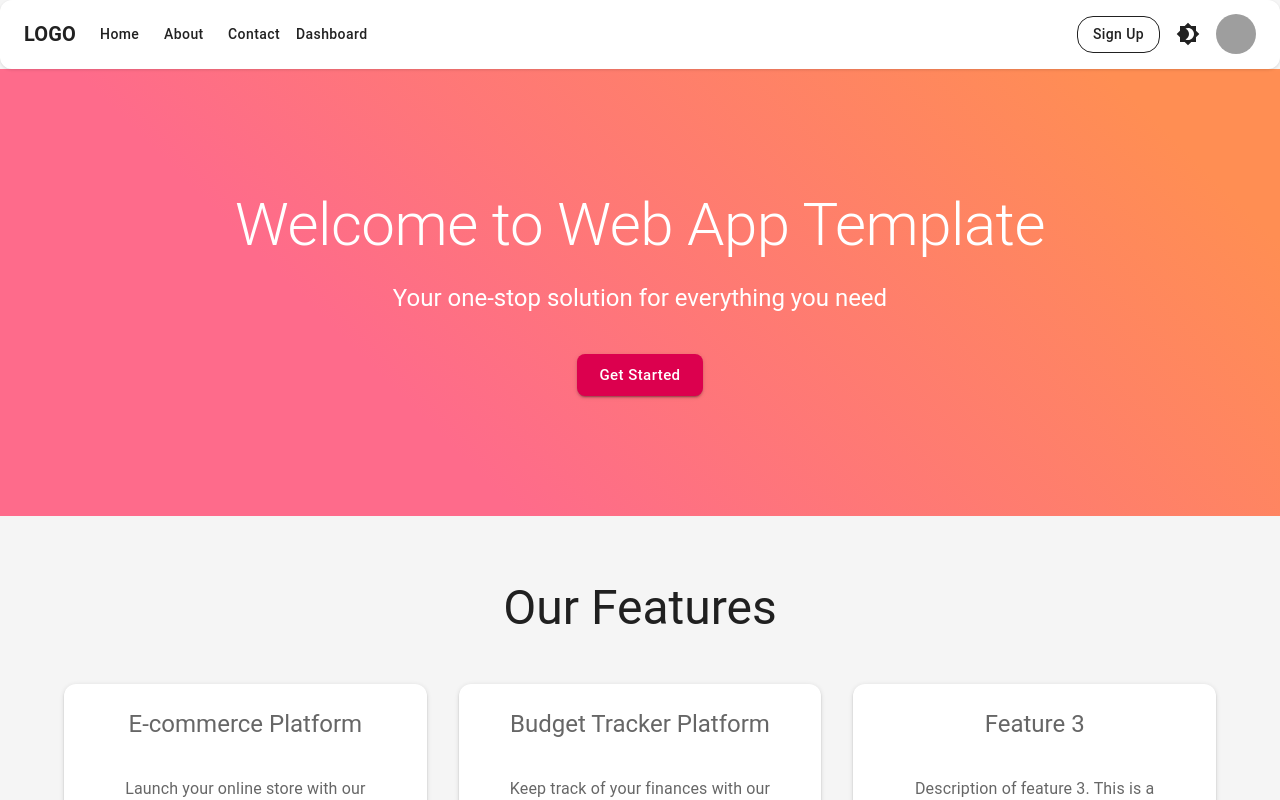
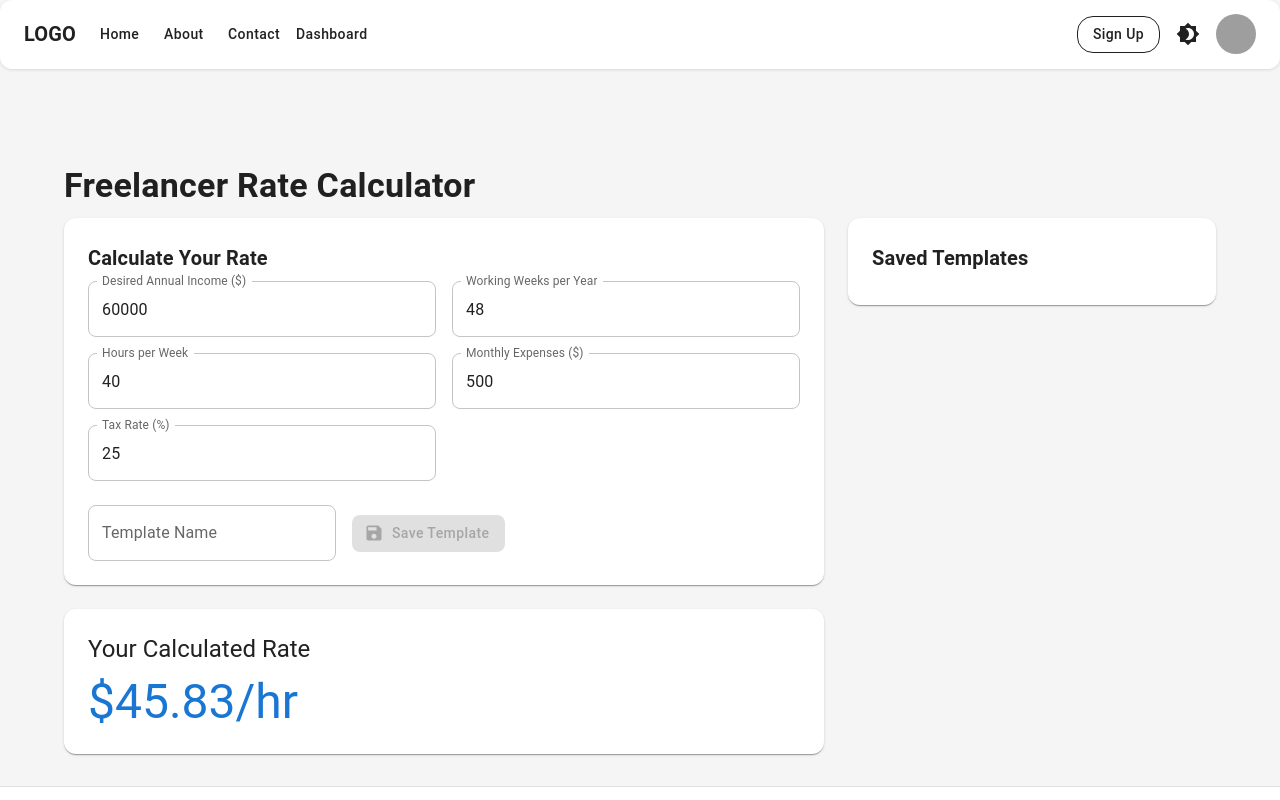
Before and after one commit to timone019/web-app-template, a React (Create React App) app: page /freelancer-calculator in a window 1280 px wide. Before the commit this address led to /. Shown: the top 800 px of the page. Built offline with nearby package versions, Linux system fonts and the light colour scheme; grey boxes are pictures that could not be loaded.

Commit message:
Home: Freelance Rate Calculator started

```diff
--- a/src/App.tsx
+++ b/src/App.tsx
@@ -31,6 +31,7 @@ import Careers from './pages/Careers';
 import JobPosting from './pages/JobPosting';
 import Features from './pages/Features';
 import BudgetTracker from './pages/BudgetTracker';
+import FreelancerCalculator from './pages/FreelancerCalculator';
 
 const App = () => {
   return (
@@ -270,6 +271,28 @@ const AppContent = () => {
                 </Box>
               }
             />
+            <Route
+              path="/freelancer-calculator"
+              element={
+                <Box sx={{ display: 'flex', flexDirection: 'column', minHeight: '100vh' }}>
+                  <Box sx={{ flex: 1, mt: 8 }}>
+                    <FreelancerCalculator />
+                  </Box>
+                  <Footer />
+                </Box>
+              }
+            />
+            <Route
+              path="/resources"
+              element={
+                <Box sx={{ display: 'flex', flexDirection: 'column', minHeight: '100vh' }}>
+                  <Box sx={{ flex: 1, mt: 8 }}>
+                    <Resources />
+                  </Box>
+                  <Footer />
+                </Box>
+              }
+            />
             <Route path="*" element={<Navigate to="/" replace />} />
           </Routes>
         </Box>
--- /dev/null
+++ b/src/pages/FreelancerCalculator.tsx
@@ -0,0 +1,188 @@
+import React, { useState } from 'react';
+import {
+  Container,
+  Typography,
+  Box,
+  TextField,
+  Button,
+  Paper,
+  Grid,
+  Card,
+  CardContent,
+  IconButton,
+} from '@mui/material';
+import {
+  Save as SaveIcon,
+  Delete as DeleteIcon,
+} from '@mui/icons-material';
+
+interface ProjectTemplate {
+  id: string;
+  name: string;
+  hourlyRate: number;
+  hoursPerWeek: number;
+  expenses: number;
+  taxRate: number;
+}
+
+const FreelancerCalculator = () => {
+  const [desiredAnnualIncome, setDesiredAnnualIncome] = useState<string>('60000');
+  const [workingWeeks, setWorkingWeeks] = useState<string>('48');
+  const [hoursPerWeek, setHoursPerWeek] = useState<string>('40');
+  const [expenses, setExpenses] = useState<string>('500');
+  const [taxRate, setTaxRate] = useState<string>('25');
+  const [savedTemplates, setSavedTemplates] = useState<ProjectTemplate[]>([]);
+  const [templateName, setTemplateName] = useState<string>('');
+
+  const calculateHourlyRate = () => {
+    const annualIncome = parseFloat(desiredAnnualIncome);
+    const weeks = parseFloat(workingWeeks);
+    const hours = parseFloat(hoursPerWeek);
+    const monthlyExpenses = parseFloat(expenses);
+    const tax = parseFloat(taxRate) / 100;
+
+    const annualExpenses = monthlyExpenses * 12;
+    const totalRequired = (annualIncome + annualExpenses) / (1 - tax);
+    const hourlyRate = totalRequired / (weeks * hours);
+
+    return hourlyRate.toFixed(2);
+  };
+
+  const saveTemplate = () => {
+    if (!templateName) return;
+
+    const newTemplate: ProjectTemplate = {
+      id: Date.now().toString(),
+      name: templateName,
+      hourlyRate: parseFloat(calculateHourlyRate()),
+      hoursPerWeek: parseFloat(hoursPerWeek),
+      expenses: parseFloat(expenses),
+      taxRate: parseFloat(taxRate),
+    };
+
+    setSavedTemplates([...savedTemplates, newTemplate]);
+    setTemplateName('');
+  };
+
+  const deleteTemplate = (id: string) => {
+    setSavedTemplates(savedTemplates.filter(template => template.id !== id));
+  };
+
+  return (
+    <Container maxWidth="lg" sx={{ mt: 4, mb: 4 }}>
+      <Typography variant="h4" gutterBottom>
+        Freelancer Rate Calculator
+      </Typography>
+
+      <Grid container spacing={3}>
+        <Grid item xs={12} md={8}>
+          <Paper sx={{ p: 3 }}>
+            <Typography variant="h6" gutterBottom>
+              Calculate Your Rate
+            </Typography>
+            <Grid container spacing={2}>
+              <Grid item xs={12} sm={6}>
+                <TextField
+                  fullWidth
+                  label="Desired Annual Income ($)"
+                  type="number"
+                  value={desiredAnnualIncome}
+                  onChange={(e) => setDesiredAnnualIncome(e.target.value)}
+                />
+              </Grid>
+              <Grid item xs={12} sm={6}>
+                <TextField
+                  fullWidth
+                  label="Working Weeks per Year"
+                  type="number"
+                  value={workingWeeks}
+                  onChange={(e) => setWorkingWeeks(e.target.value)}
+                />
+              </Grid>
+              <Grid item xs={12} sm={6}>
+                <TextField
+                  fullWidth
+                  label="Hours per Week"
+                  type="number"
+                  value={hoursPerWeek}
+                  onChange={(e) => setHoursPerWeek(e.target.value)}
+                />
+              </Grid>
+              <Grid item xs={12} sm={6}>
+                <TextField
+                  fullWidth
+                  label="Monthly Expenses ($)"
+                  type="number"
+                  value={expenses}
+                  onChange={(e) => setExpenses(e.target.value)}
+                />
+              </Grid>
+              <Grid item xs={12} sm={6}>
+                <TextField
+                  fullWidth
+                  label="Tax Rate (%)"
+                  type="number"
+                  value={taxRate}
+                  onChange={(e) => setTaxRate(e.target.value)}
+                />
+              </Grid>
+            </Grid>
+
+            <Box sx={{ mt: 3, display: 'flex', alignItems: 'center', gap: 2 }}>
+              <TextField
+                label="Template Name"
+                value={templateName}
+                onChange={(e) => setTemplateName(e.target.value)}
+              />
+              <Button
+                variant="contained"
+                startIcon={<SaveIcon />}
+                onClick={saveTemplate}
+                disabled={!templateName}
+              >
+                Save Template
+              </Button>
+            </Box>
+          </Paper>
+
+          <Paper sx={{ mt: 3, p: 3 }}>
+            <Typography variant="h5" gutterBottom>
+              Your Calculated Rate
+            </Typography>
+            <Typography variant="h3" color="primary">
+              ${calculateHourlyRate()}/hr
+            </Typography>
+          </Paper>
+        </Grid>
+
+        <Grid item xs={12} md={4}>
+          <Paper sx={{ p: 3 }}>
+            <Typography variant="h6" gutterBottom>
+              Saved Templates
+            </Typography>
+            {savedTemplates.map((template) => (
+              <Card key={template.id} sx={{ mb: 2 }}>
+                <CardContent>
+                  <Box sx={{ display: 'flex', justifyContent: 'space-between', alignItems: 'center' }}>
+                    <Typography variant="h6">{template.name}</Typography>
+                    <IconButton onClick={() => deleteTemplate(template.id)} size="small">
+                      <DeleteIcon />
+                    </IconButton>
+                  </Box>
+                  <Typography color="text.secondary">
+                    ${template.hourlyRate}/hr
+                  </Typography>
+                  <Typography variant="body2">
+                    {template.hoursPerWeek} hours/week
+                  </Typography>
+                </CardContent>
+              </Card>
+            ))}
+          </Paper>
+        </Grid>
+      </Grid>
+    </Container>
+  );
+};
+
+export default FreelancerCalculator;
--- a/src/pages/Home.tsx
+++ b/src/pages/Home.tsx
@@ -2,6 +2,9 @@ import React from 'react';
 import { Container, Typography, Box, Button, Grid, Paper } from '@mui/material';
 import { styled } from '@mui/material/styles';
 import { Link as RouterLink } from 'react-router-dom';
+import CalculateIcon from '@mui/icons-material/Calculate';
+import AccountBalanceWalletIcon from '@mui/icons-material/AccountBalanceWallet';
+import ShoppingCartIcon from '@mui/icons-material/ShoppingCart';
 
 const HeroSection = styled(Box)(({ theme }) => ({
   background: 'linear-gradient(45deg, #FE6B8B 30%, #FF8E53 90%)',
@@ -10,31 +13,43 @@ const HeroSection = styled(Box)(({ theme }) => ({
   textAlign: 'center',
 }));
 
-const FeatureCard = styled(Paper)(({ theme }) => ({
-  padding: theme.spacing(3),
-  textAlign: 'center',
-  color: theme.palette.text.secondary,
-  height: '100%',
-  display: 'flex',
-  flexDirection: 'column',
-  alignItems: 'center',
-}));
-
 function Home() {
   const features = [
     {
       title: 'E-commerce Platform',
       description: 'Launch your online store with our comprehensive e-commerce solution. Manage products, orders, and customers with ease.',
-      link: '/ecommerce'
+      icon: <ShoppingCartIcon sx={{ fontSize: 40 }} />,
+      path: '/ecommerce',
+      features: [
+        'Product management',
+        'Order processing',
+        'Customer management',
+        'Analytics dashboard'
+      ]
     },
     {
       title: 'Budget Tracker Platform',
       description: 'Keep track of your finances with our intuitive budget tracker. Monitor income, expenses, set savings goals, and visualize your financial data.',
-      link: '/budget-tracker'
+      icon: <AccountBalanceWalletIcon sx={{ fontSize: 40 }} />,
+      path: '/budget-tracker',
+      features: [
+        'Track income and expenses',
+        'Set and monitor savings goals',
+        'Visualize financial data',
+        'Categorize transactions'
+      ]
     },
     {
-      title: 'Feature 3',
-      description: 'Description of feature 3. This is a placeholder text that showcases what this feature does.',
+      title: 'Freelancer Rate Calculator',
+      description: 'Calculate optimal hourly rates, manage client templates, and track your freelance income with our comprehensive calculator. Features include tax estimation, expense tracking, and customizable rate templates.',
+      icon: <CalculateIcon sx={{ fontSize: 40 }} />,
+      path: '/freelancer-calculator',
+      features: [
+        'Calculate hourly rates based on desired income and expenses',
+        'Save and manage client-specific rate templates',
+        'Track billable hours and generate invoices',
+        'Estimate taxes and fees for accurate pricing'
+      ]
     },
   ];
 
@@ -63,29 +78,43 @@ function Home() {
         <Typography variant="h3" component="h2" gutterBottom align="center" sx={{ mb: 6 }}>
           Our Features
         </Typography>
-        <Grid container spacing={4}>
+        <Grid container spacing={3}>
           {features.map((feature, index) => (
             <Grid item xs={12} md={4} key={index}>
-              <FeatureCard elevation={2}>
-                <Typography variant="h5" component="h2" gutterBottom sx={{ minHeight: 60 }}>
+              <Paper
+                sx={{
+                  p: 3,
+                  height: '100%',
+                  display: 'flex',
+                  flexDirection: 'column',
+                }}
+              >
+                <Box sx={{ mb: 2 }}>
+                  {feature.icon}
+                </Box>
+                <Typography
+                  variant="h5"
+                  component="h3"
+                  gutterBottom
+                  sx={{ minHeight: { md: '64px' } }}
+                >
                   {feature.title}
                 </Typography>
-                <Typography sx={{ mb: 2 }}>
+                <Typography color="text.secondary" paragraph>
                   {feature.description}
                 </Typography>
-                {feature.link && (
-                  <Box sx={{ mt: 'auto' }}>
+                <Box sx={{ mt: 'auto', display: 'flex', justifyContent: 'center' }}>
                   <Button
+                    component={RouterLink}
+                    to={feature.path || '/'}
                     variant="contained"
                     color="primary"
-                      component={RouterLink}
-                      to={feature.link}
+                    sx={{ textDecoration: 'none', minWidth: '120px' }}
                   >
                     Explore
                   </Button>
                 </Box>
-                )}
-              </FeatureCard>
+              </Paper>
             </Grid>
           ))}
         </Grid>
```
Lines whose indentation alone changed are shown as unchanged.
